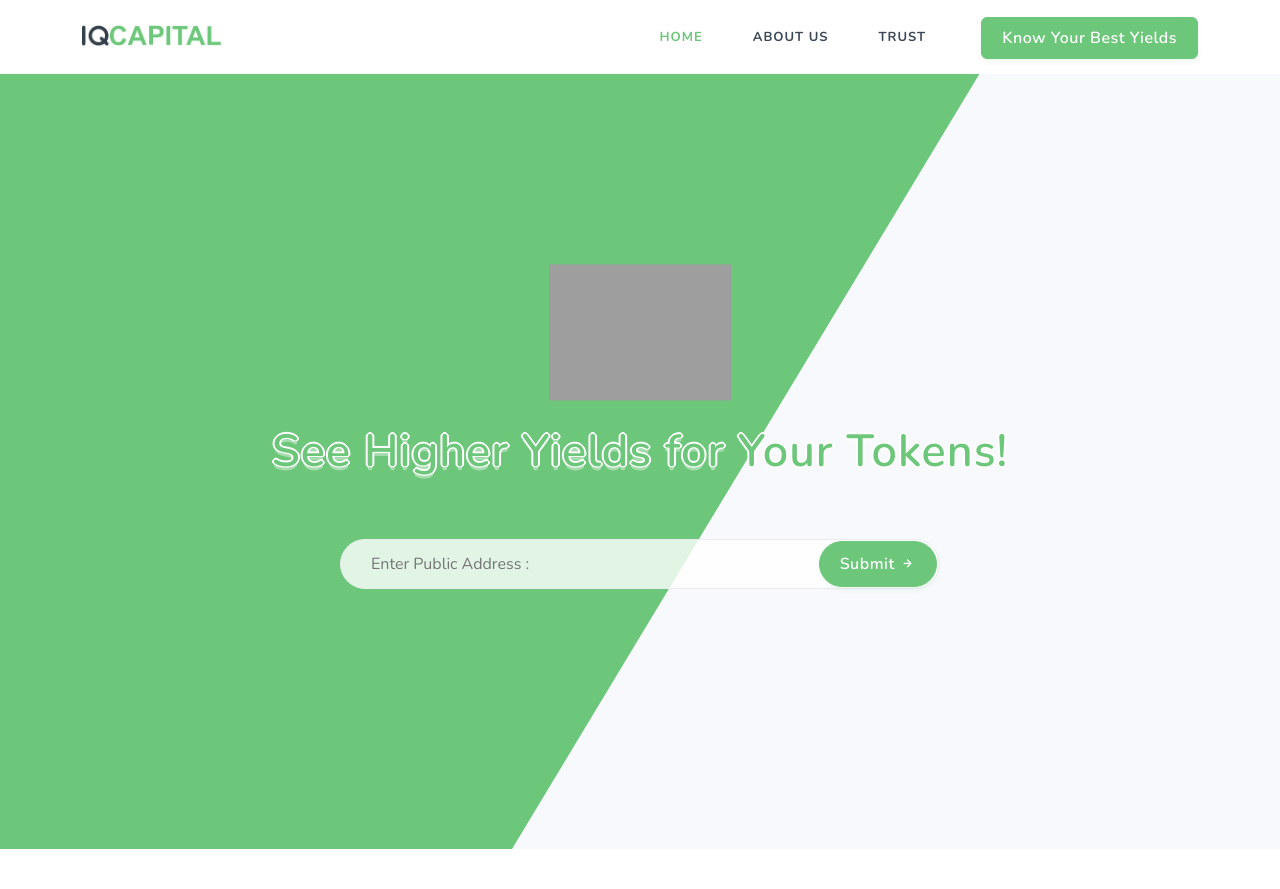
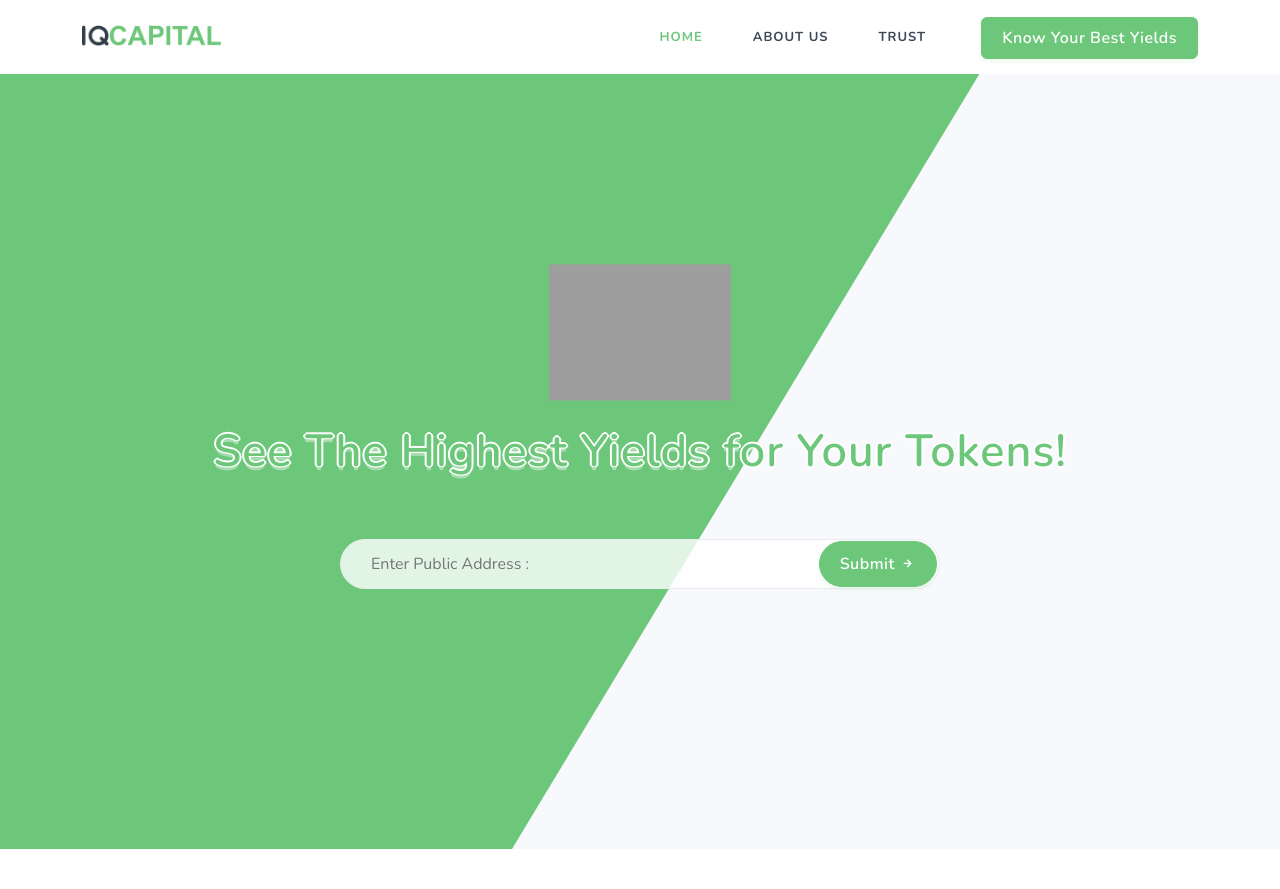
Before and after one commit to MSarmadQadeer/debank-and-nanoly-scrapping, a Flask app: page / in a window 1280 px wide. Shown: the top 889 px of the page. Run offline with Flask 2, Linux system fonts and the light colour scheme; some libraries are stand-ins or nearby versions; grey boxes are pictures that could not be loaded.

Commit message:
updated hero section title

```diff
--- a/templates/index.html
+++ b/templates/index.html
@@ -17,7 +17,7 @@
             <div class="col-lg-10">
                 <div class="title-heading text-center">
                     <img src="{{ url_for('static', filename='images/crypto.svg') }}" height="136" class="mover" alt="">
-                    <h1 class="heading text-primary text-shadow-title mt-4 mb-5">See Higher Yields for Your Tokens!</h1>
+                    <h1 class="heading text-primary text-shadow-title mt-4 mb-5">See The Highest Yields for Your Tokens!</h1>
                 </div>
                 <div class="text-center subcribe-form mt-4 pt-2">
                     <form action="/apiCall" method="get">
```
